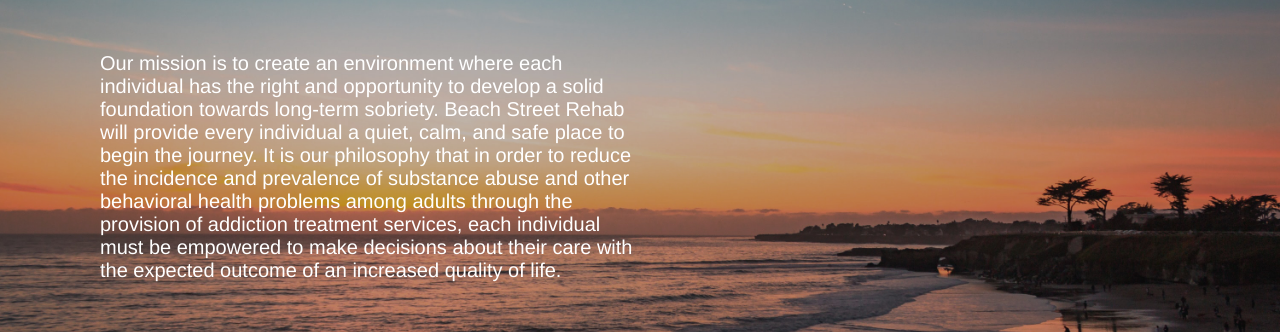
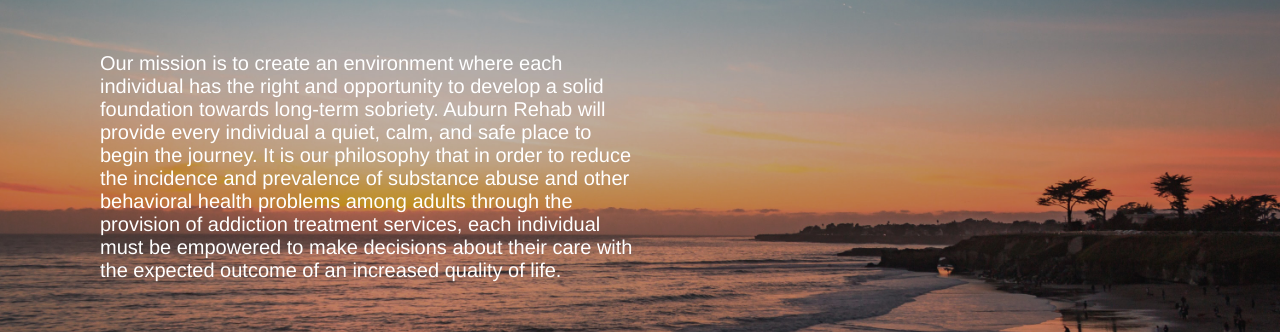
Before and after one commit to kpbader/auburn-rehab, a React (Create React App) app: page /mission in a window 1280 px wide. Shown: the part 284-616 px from the top of the page. Built offline with nearby package versions, Linux system fonts and the light colour scheme.

Commit message:
ready for gh pages deployment

```diff
--- a/src/components/Mission/mission.js
+++ b/src/components/Mission/mission.js
@@ -17,7 +17,7 @@ function Mission () {
             <div id="mission-top">
                 <Fade up>
                     <h2>Our Mission</h2>
-                    <p>Our mission is to create an environment where each individual has the right and opportunity to develop a solid foundation towards long-term sobriety. Beach Street Rehab will provide every individual a quiet, calm, and safe place to begin the journey.
+                    <p>Our mission is to create an environment where each individual has the right and opportunity to develop a solid foundation towards long-term sobriety. Auburn Rehab will provide every individual a quiet, calm, and safe place to begin the journey.
                         It is our philosophy that in order to reduce the incidence and prevalence of substance abuse and other behavioral health problems among adults through the provision of addiction treatment services, each individual must be empowered to make decisions about their care with the expected outcome of an increased quality of life. </p>
                 </Fade>
             </div>
```
